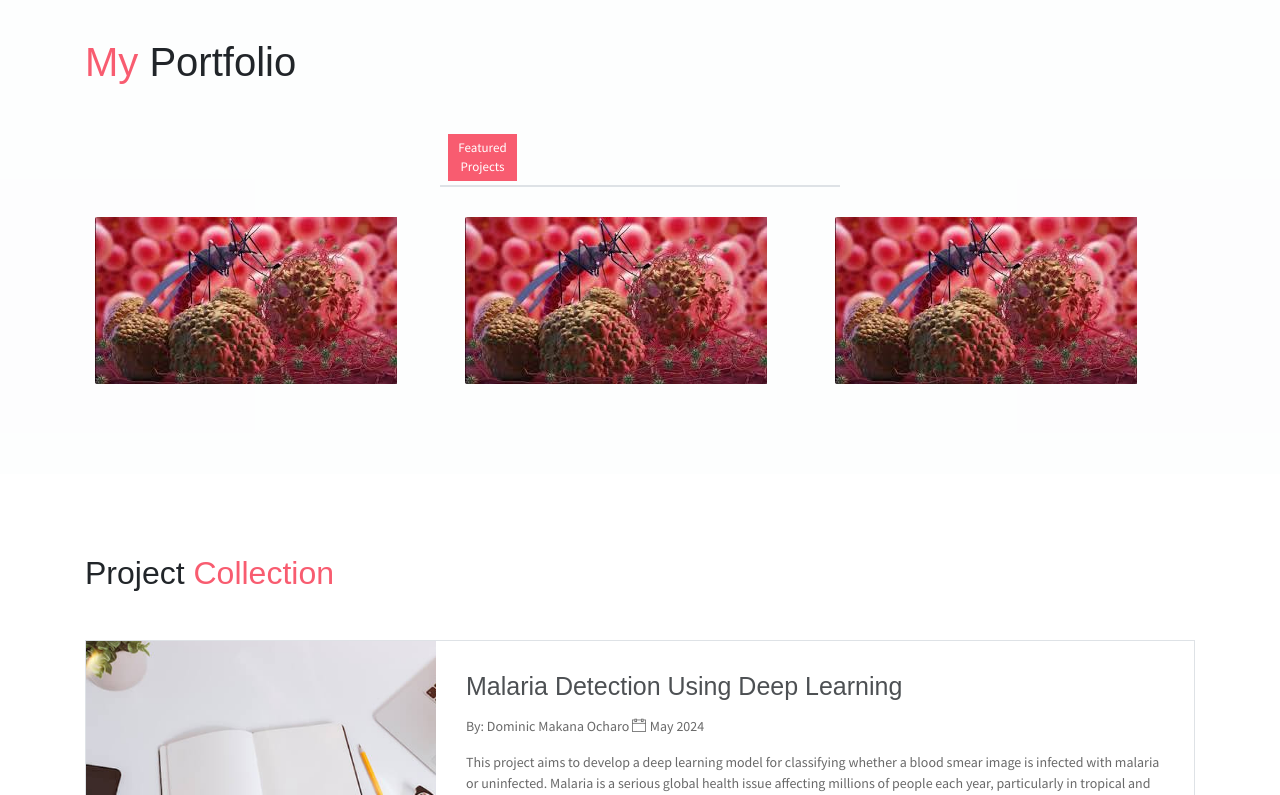
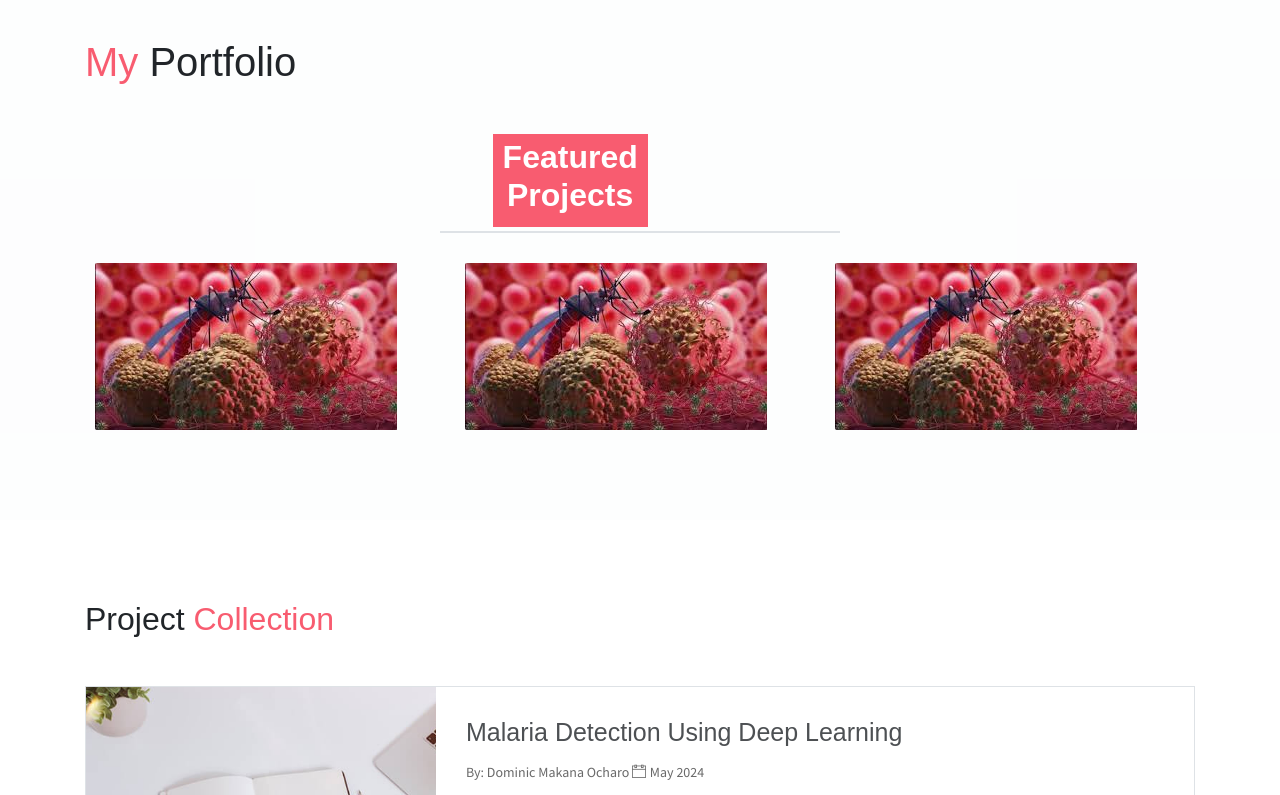
Before and after one commit to DominicOcharo1/dominic-ocharo1, a website: page index.html in a window 1280 px wide. Shown: the part 4140-4935 px from the top of the page. Drawn offline with Linux system fonts and the light colour scheme; some packages are replaced by stand-ins of ours.

Commit message:
Update index.html
changed featured projects title style

```diff
--- a/index.html
+++ b/index.html
@@ -413,7 +413,7 @@
             <div class="filters">
                 <div class="row justify-content-center">
                     <a href="#" data-filter=".new" class="active text-center">
-                        Featured Projects
+                        <h2 style="font-weight: bold;">Featured Projects</h2>
                     </a>
                 </div>
             </div>
```
